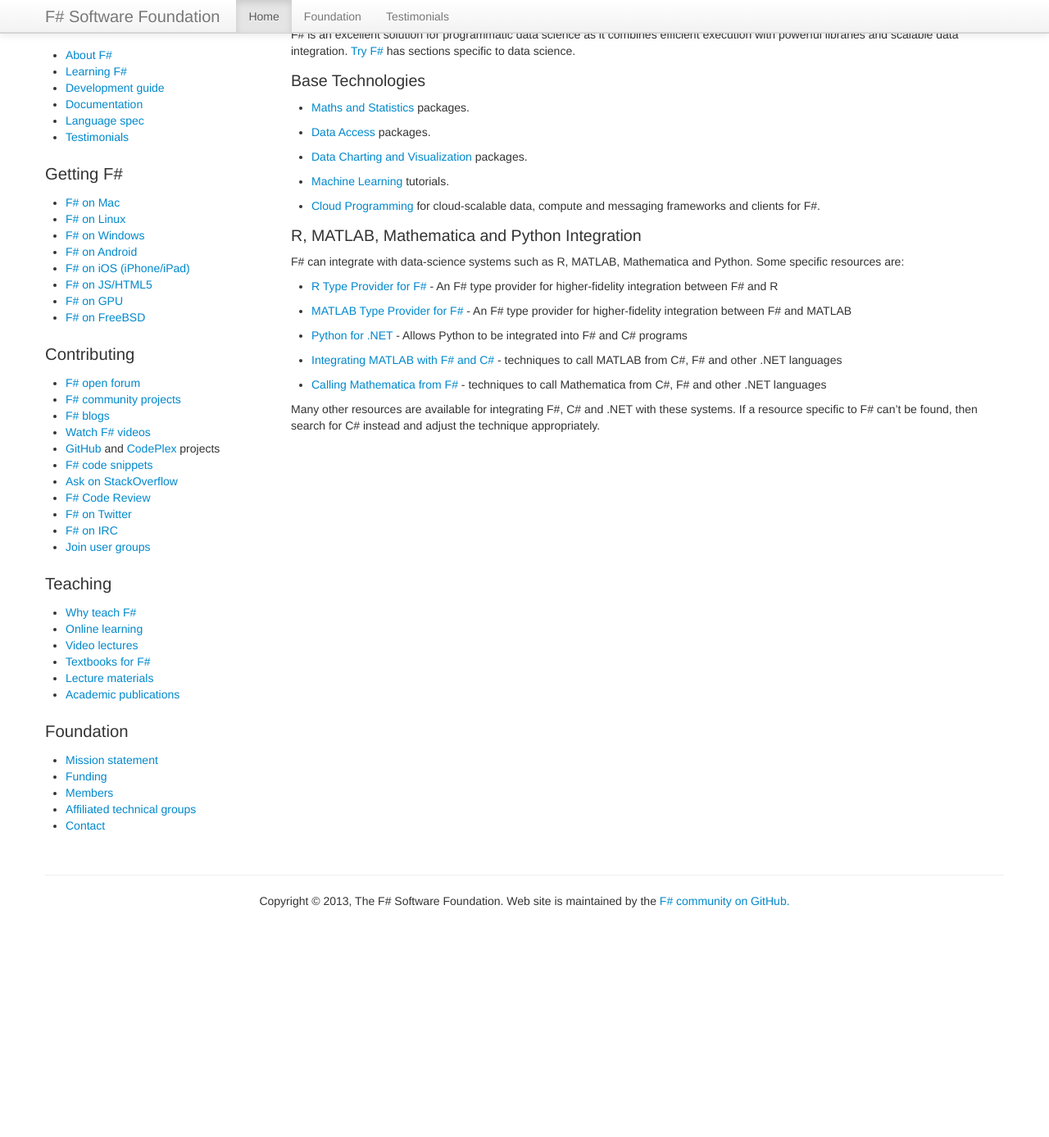
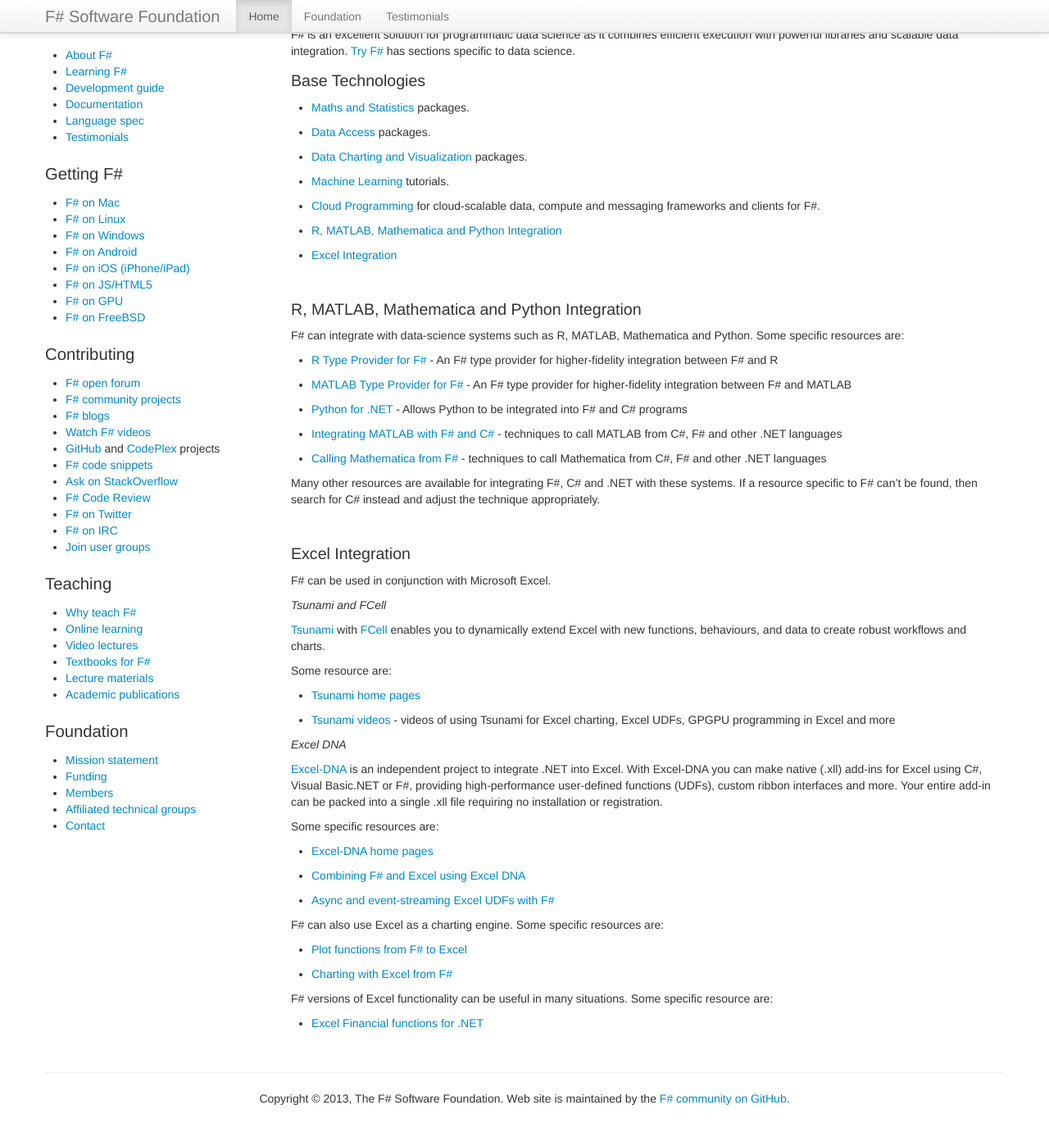
Before and after one commit to fsharp/fsharp.org, a Jekyll site: the page built from data-science/index.md, in a window 1280 px wide and 1400 px high, scrolled down 178 px. Shown: the top 1387 px of the window at 82% size. Built offline with Jekyll 4.4.1, drawn with Linux system fonts in a browser that asks for light colours; nearby versions of some CDN libraries; some web fonts are replaced; comment, search, counter and statistics services are not loaded; before the commit the page ends 1337 px from its top, so only the background shows below that.

Commit message:
Update index.md

```diff
--- a/data-science/index.md
+++ b/data-science/index.md
@@ -17,7 +17,10 @@
 * [Data Charting and Visualization](/data-visualization) packages.
 * [Machine Learning](/machine-learning) tutorials.
 * [Cloud Programming](/cloud) for cloud-scalable data, compute and messaging frameworks and clients for F#.
+* [R, MATLAB, Mathematica and Python Integration](#r-matlab-mathematica-python)
+* [Excel Integration](#excel)
 
+<a id="r-matlab-mathematica-python" href="#">&nbsp;</a>
 ### R, MATLAB, Mathematica and Python Integration
 
 F# can integrate with data-science systems such as R, MATLAB, Mathematica and Python. Some specific resources are:
@@ -30,3 +33,36 @@
 
 Many other resources are available for integrating F#, C# and .NET with these systems. If a resource specific
 to F# can't be found, then search for C# instead and adjust the technique appropriately.
+
+
+<a id="excel" href="#">&nbsp;</a>
+### Excel Integration
+
+F# can be used in conjunction with Microsoft Excel.
+
+*Tsunami and FCell*
+
+[Tsunami](http://tsunami.io/) with [FCell](http://www.statfactory.co.uk/fcell-add-in/) enables you to
+dynamically extend Excel with new functions, behaviours, and data to create robust workflows and charts.
+
+Some resource are:
+* [Tsunami home pages](http://tsunami.io/)
+* [Tsunami videos](http://tsunami.io/media.html) - videos of using Tsunami for Excel charting, Excel UDFs, GPGPU programming in Excel and more
+
+*Excel DNA*
+
+[Excel-DNA](http://excel-dna.net/) is an independent project to integrate .NET into Excel. With Excel-DNA you can make native (.xll) add-ins for Excel using C#, Visual Basic.NET or F#, providing high-performance user-defined functions (UDFs), custom ribbon interfaces
+and more. Your entire add-in can be packed into a single .xll file requiring no installation or registration.
+
+Some specific resources are:
+
+ * [Excel-DNA home pages](http://excel-dna.net/)
+ * [Combining F# and Excel using Excel DNA](http://blogs.msdn.com/b/fsharpteam/archive/2013/07/16/combining-f-and-excel-using-excel-dna-some-links.aspx)
+ * [Async and event-streaming Excel UDFs with F#](http://excel-dna.net/2013/03/26/async-and-event-streaming-excel-udfs-with-f/)
+
+F# can also use Excel as a charting engine. Some specific resources are:
+ * [Plot functions from F# to Excel](http://www.clear-lines.com/blog/post/Plot-functions-from-FSharp-to-Excel.aspx)
+ * [Charting with Excel from F#](http://bit.ly/GGv8z4)
+
+F# versions of Excel functionality can be useful in many situations. Some specific resource are:
+ * [Excel Financial functions for .NET](http://archive.msdn.microsoft.com/FinancialFunctions)
```
